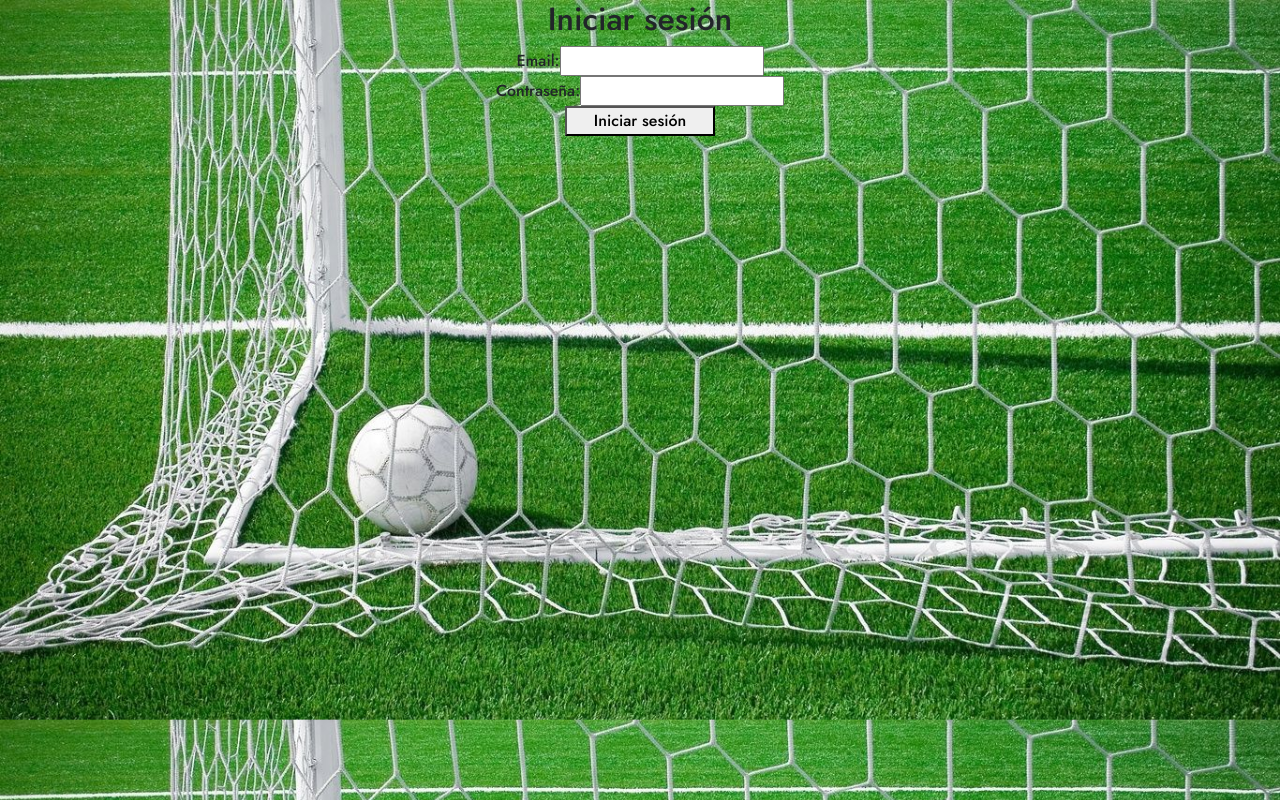
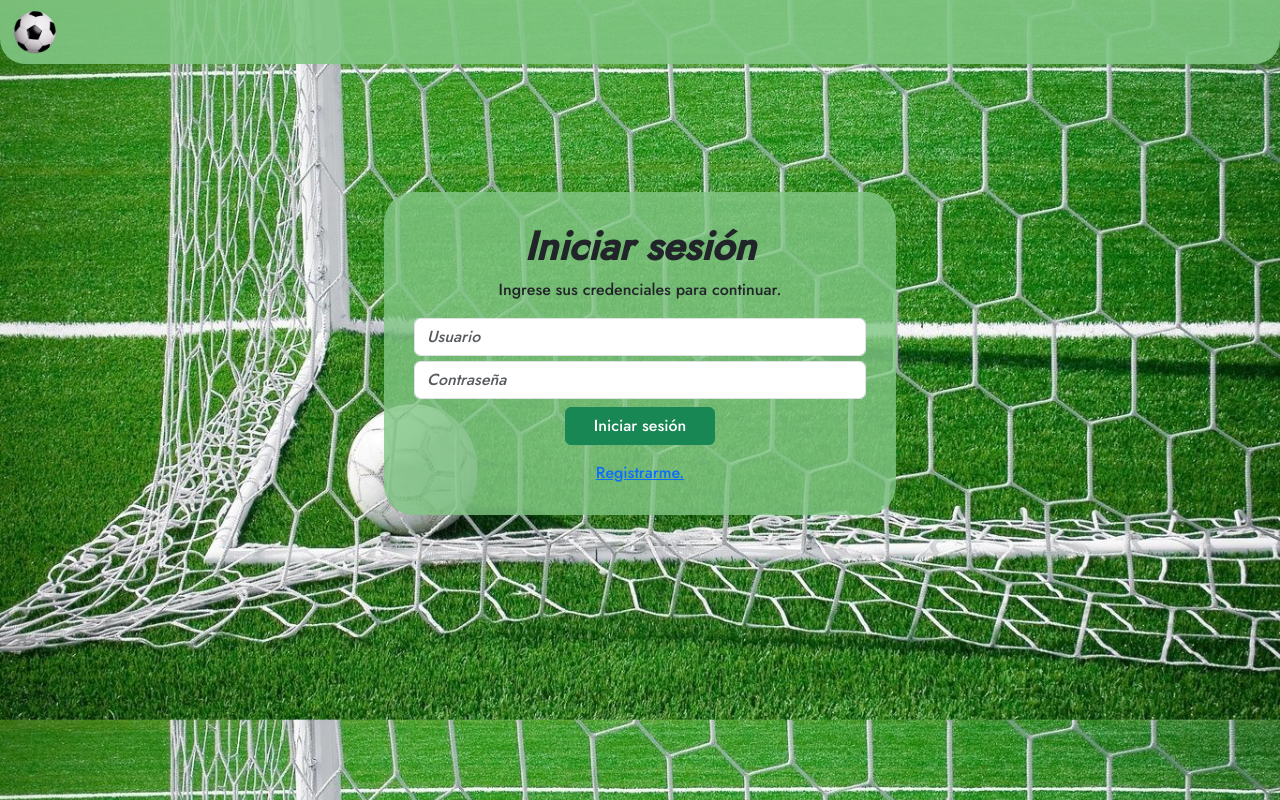
Before and after one commit to salinasariel/TUP-LC3TT-G13, a React (Create React App) app in the folder proyect-g13/: page / in a window 1280 px wide. Built offline with nearby package versions, Linux system fonts and the light colour scheme.

Commit message:
login ok register ok, okreserve ok

```diff
--- a/proyect-g13/src/components/Login/Login.css
+++ b/proyect-g13/src/components/Login/Login.css
@@ -26,7 +26,7 @@ padding-left: 7px;
 flex-direction: column;
 align-items: center;
 gap: 1rem;
-background-color: #81C784;
+background-color: #81c784cf;
 margin-left: 30%;
 margin-right: 30%;
 margin-top: 10%;
--- a/proyect-g13/src/components/Login/Login.js
+++ b/proyect-g13/src/components/Login/Login.js
@@ -1,9 +1,9 @@
-// import "./Login.css"
+ import "./Login.css"
 // import MenuBarLogin from "../MenuBar/MenuBarLogin";
 // import react , { useEffect } from "react"
 // import { useState } from "react"
 // import { Button} from "react-bootstrap"
-// import { useNavigate } from "react-router-dom";
+import { useNavigate } from "react-router-dom";
 // import { toast } from 'react-toastify';
 
 
@@ -87,11 +87,13 @@
 // export default Login;
 import React, { useState } from 'react';
 import axios from 'axios';
+import MenuBarLogin from "../MenuBar/MenuBarLogin";
 
 const Login = () => {
   const [email, setEmail] = useState('');
   const [password, setPassword] = useState('');
   const [loginStatus, setLoginStatus] = useState('');
+  const navigate = useNavigate()
 
   const handleEmailChange = (e) => {
     setEmail(e.target.value);
@@ -105,14 +107,16 @@ const Login = () => {
     e.preventDefault();
 
     try {
-      const response = await axios.get('https://644bfc2317e2663b9dfd613c.mockapi.io/api/v1/users'); // Reemplaza con la URL de tu mock API
+      const response = await axios.get('https://644bfc2317e2663b9dfd613c.mockapi.io/api/v1/users');
       const users = response.data;
 
       for (const user of users) {
         if (user.email === email && user.password === password) {
           setLoginStatus('Inicio de sesión exitoso');
+          navigate('/homepage')
           return;
         }
+
       }
 
       setLoginStatus('Credenciales incorrectas');
@@ -124,19 +128,27 @@ const Login = () => {
 
   return (
     <div>
-      <h2>Iniciar sesión</h2>
-      <form onSubmit={handleLogin}>
+      <MenuBarLogin />
+      <div className="form scale-up-center">
+        <h1 class="titelLog">Iniciar sesión</h1>
+        <p>Ingrese sus credenciales para continuar.</p>
+        <form  onSubmit={handleLogin}>
           <div>
-          <label>Email:</label>
-          <input type="email" value={email} onChange={handleEmailChange} required />
+
+            <input placeholder="Usuario" class="usuario_estilo form-control" aria-label="Default" aria-describedby="inputGroup-sizing-default" type="email" value={email} onChange={handleEmailChange} required />
           </div>
+
           <div>
-          <label>Contraseña:</label>
-          <input type="password" value={password} onChange={handlePasswordChange} required />
+
+            <input placeholder="Contraseña" class="contrasenia form-control" aria-label="Default" aria-describedby="inputGroup-sizing-default" type="password" value={password} onChange={handlePasswordChange} required />
           </div>
-        <button type="submit">Iniciar sesión</button>
+          <button class="btn btn-success justify-content-center mt-2 " type="submit">Iniciar sesión</button>
         </form>
+
         <p>{loginStatus}</p>
+        <a  class="" href="/register">Registrarme.</a>
+      </div>
+
     </div>
   );
 };
--- a/proyect-g13/src/components/Login/Register.jsx
+++ b/proyect-g13/src/components/Login/Register.jsx
@@ -48,9 +48,9 @@ function Register() {
                        onChange={e=> setPassword(e.target.value)}
                         placeholder="Contraseña" class="contrasenia form-control" aria-label="Default" aria-describedby="inputGroup-sizing-default" type="password"></input>
                     <button class="btn btn-light justify-content-center mt-2 ">Registrarse</button> <br></br>
+                    <a  class="register ml-2" href="/">Ya tengo una cuenta</a>
+                </form>
 
-                </form>
-                <a  class="register ml-2" href="/">Ya tengo una cuenta</a>
             </section>
         </>
   )
--- a/proyect-g13/src/components/OkReserve/OkReserve.js
+++ b/proyect-g13/src/components/OkReserve/OkReserve.js
@@ -1,11 +1,27 @@
 import React from 'react'
+import MenuBar from '../MenuBar/MenuBar'
+import { useNavigate } from 'react-router-dom';
 
 function OkReserve() {
+  const navigate = useNavigate();
+  const handleClick = () => {
+    navigate('/homepage');
+  };
+  return (
 
-  return (
     <div>
-        <p>Reserva correcta.</p>
+      <MenuBar/>
+      <div className="backplate scale-up-center">
+
+      <h1>Reserva confirmada.</h1>
+      <p>Gracias por utilizar nuestra plataforma.</p>
+      <button onClick={handleClick} className='btn btn-secondary justify-content-center mt-2 ' href='/homepage' >Regresar</button>
+
+
+
+      </div>
     </div>
+
   )
 }
 
```
Lines whose indentation alone changed are shown as unchanged.
